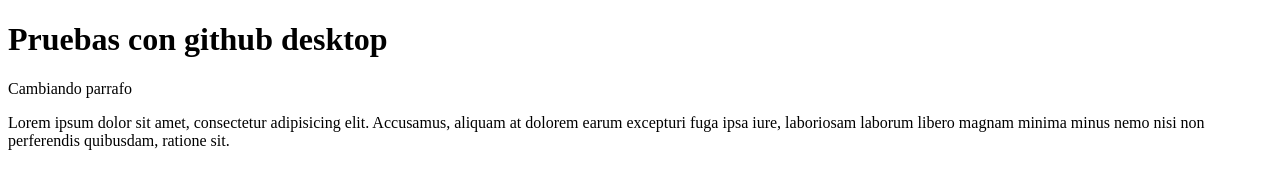
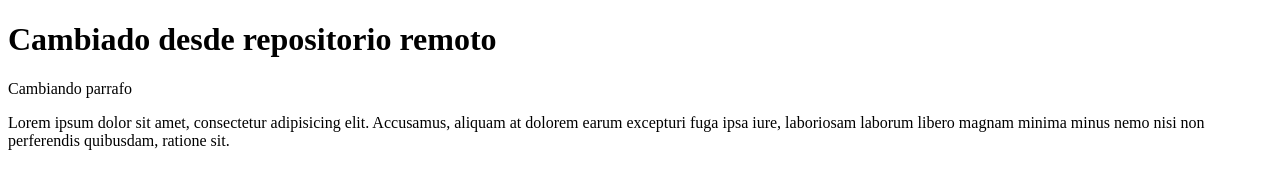
Before and after one commit to AldoGaray-32/Pruebas2, a plain HTML site: page index.html in a window 1280 px wide. Drawn offline with Linux system fonts and the light colour scheme.

Commit message:
Cambiado desde remoto

```diff
--- a/index.html
+++ b/index.html
@@ -5,7 +5,7 @@
     <title>Pruebas</title>
 </head>
 <body>
-    <h1>Pruebas con github desktop</h1>
+    <h1>Cambiado desde repositorio remoto</h1>
     <p>Cambiando parrafo</p>
     <p>Lorem ipsum dolor sit amet, consectetur adipisicing elit. Accusamus, aliquam at dolorem earum excepturi fuga ipsa iure, laboriosam laborum libero magnam minima minus nemo nisi non perferendis quibusdam, ratione sit.</p>
 </body>
```
